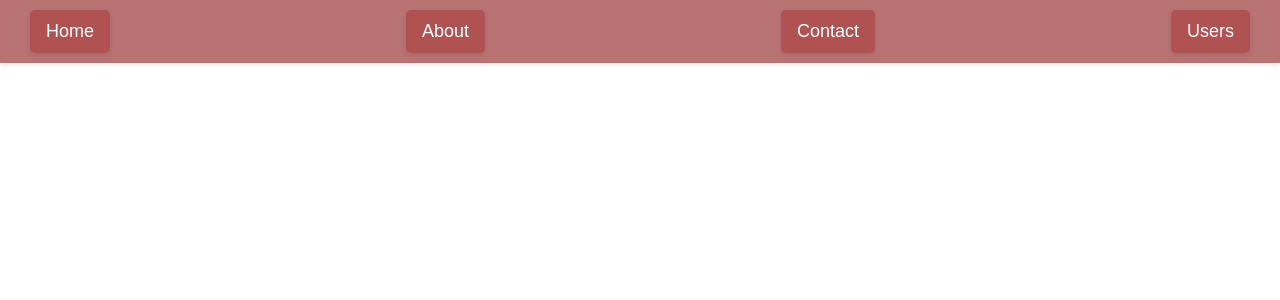
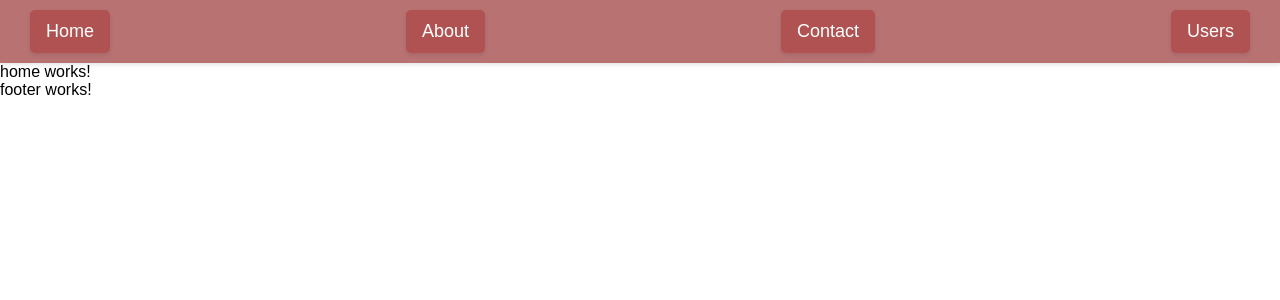
Before and after one commit to benshabbat/Angular_basic_templates, an Angular app: page / in a window 1280 px wide. Shown: the top 300 px of the page. Built offline with nearby package versions, Linux system fonts and the light colour scheme.

Commit message:
feat: update app structure by adding router outlet and removing home component reference

```diff
--- a/src/app/app.component.html
+++ b/src/app/app.component.html
@@ -1,4 +1,3 @@
 <app-header></app-header>
-<app-home></app-home>
-<!-- <router-outlet></router-outlet> -->
+<router-outlet></router-outlet>
 <app-footer></app-footer>
--- a/src/app/app.component.ts
+++ b/src/app/app.component.ts
@@ -1,12 +1,11 @@
 import { Component } from '@angular/core';
-// import { RouterOutlet } from '@angular/router';
+import { RouterOutlet } from '@angular/router';
 import { HeaderComponent } from "./header/header.component";
-import { HomeComponent } from "./home/home.component";
 import { FooterComponent } from "./footer/footer.component";
 
 @Component({
   selector: 'app-root',
-  imports: [ HeaderComponent, HomeComponent, FooterComponent],
+  imports: [ RouterOutlet,HeaderComponent, FooterComponent],
   templateUrl: './app.component.html',
   styleUrl: './app.component.css'
 })
--- a/src/app/navbar/navbar.component.css
+++ b/src/app/navbar/navbar.component.css
@@ -1,6 +1,6 @@
 .navbar{
     background-color: #b87272;
-    position: absolute;
+    /* position: fixed; */
     top: 0;
     width: 100%;
     z-index: 1000;
--- a/src/styles.css
+++ b/src/styles.css
@@ -2,4 +2,5 @@
     box-sizing: border-box;
     margin: 0;
     padding: 0;
+    font-family: 'Poppins', sans-serif;
 }
```
